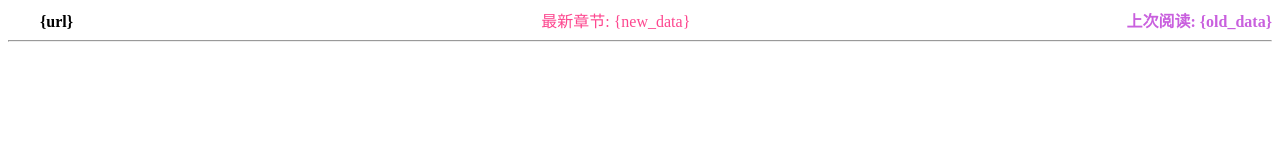
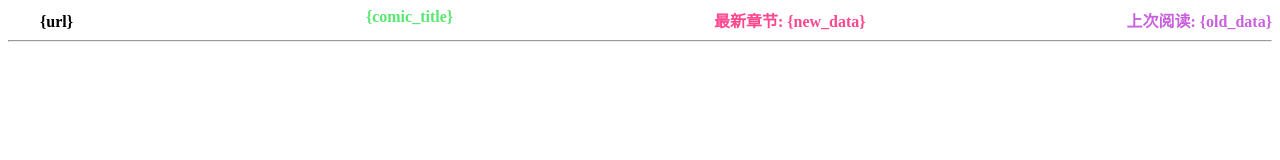
Before and after one commit to Amd794/Checkupdate, a plain HTML site: page template.html in a window 1280 px wide. Drawn offline with Linux system fonts and the light colour scheme.

Commit message:
更新template

```diff
--- a/template.html
+++ b/template.html
@@ -7,7 +7,8 @@
 <body>
 <div style="display: flex;align-content: center;justify-content: space-between">
   <strong>　　{url}　　</strong>
-  <a style="color: #fd478f">最新章节: {new_data}</a>
+  <strong style="color: #5ae771">{comic_title}</strong>
+  <strong style="color: #fd478f">最新章节: {new_data}</strong>
   <strong style="color: #c960de">上次阅读: {old_data}</strong>
 </div>
 <hr>
```
